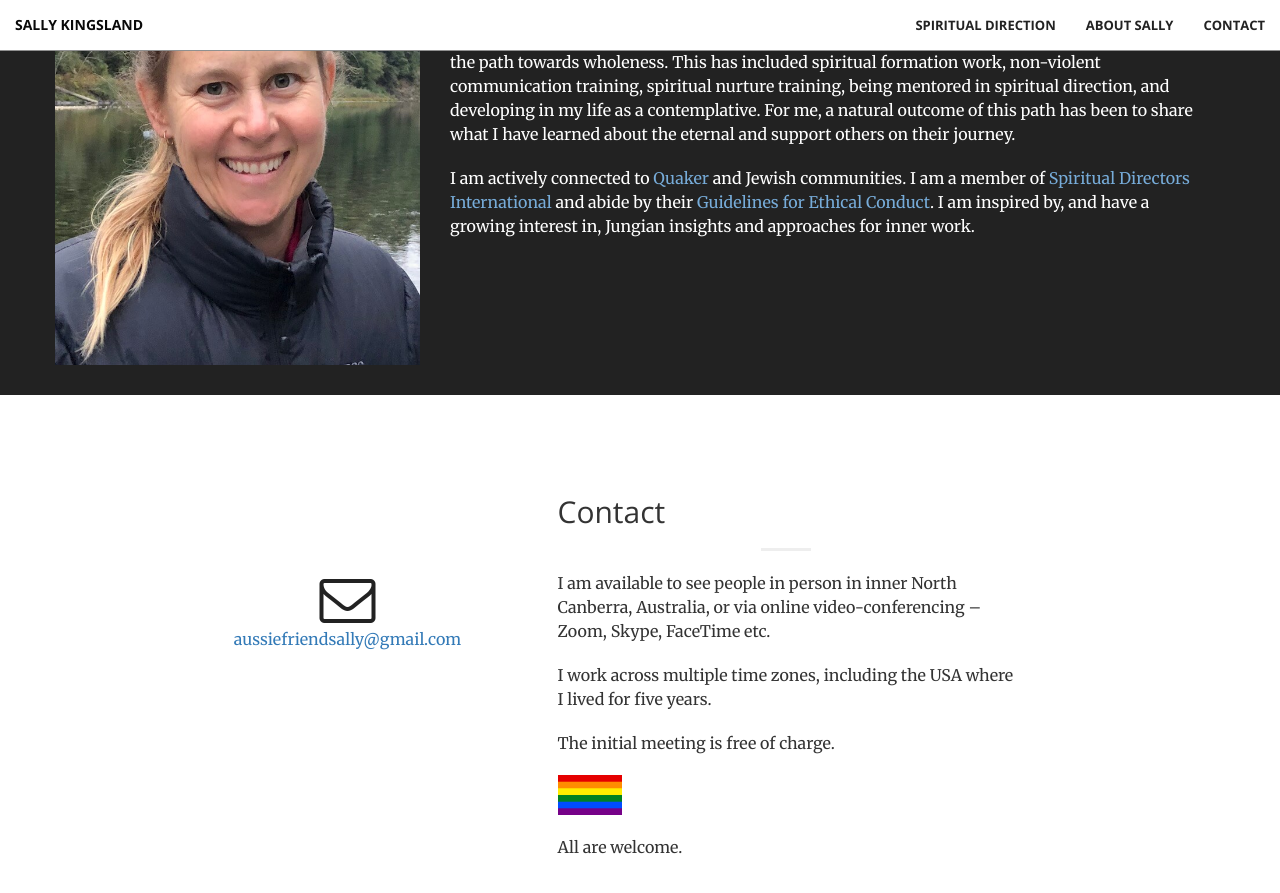
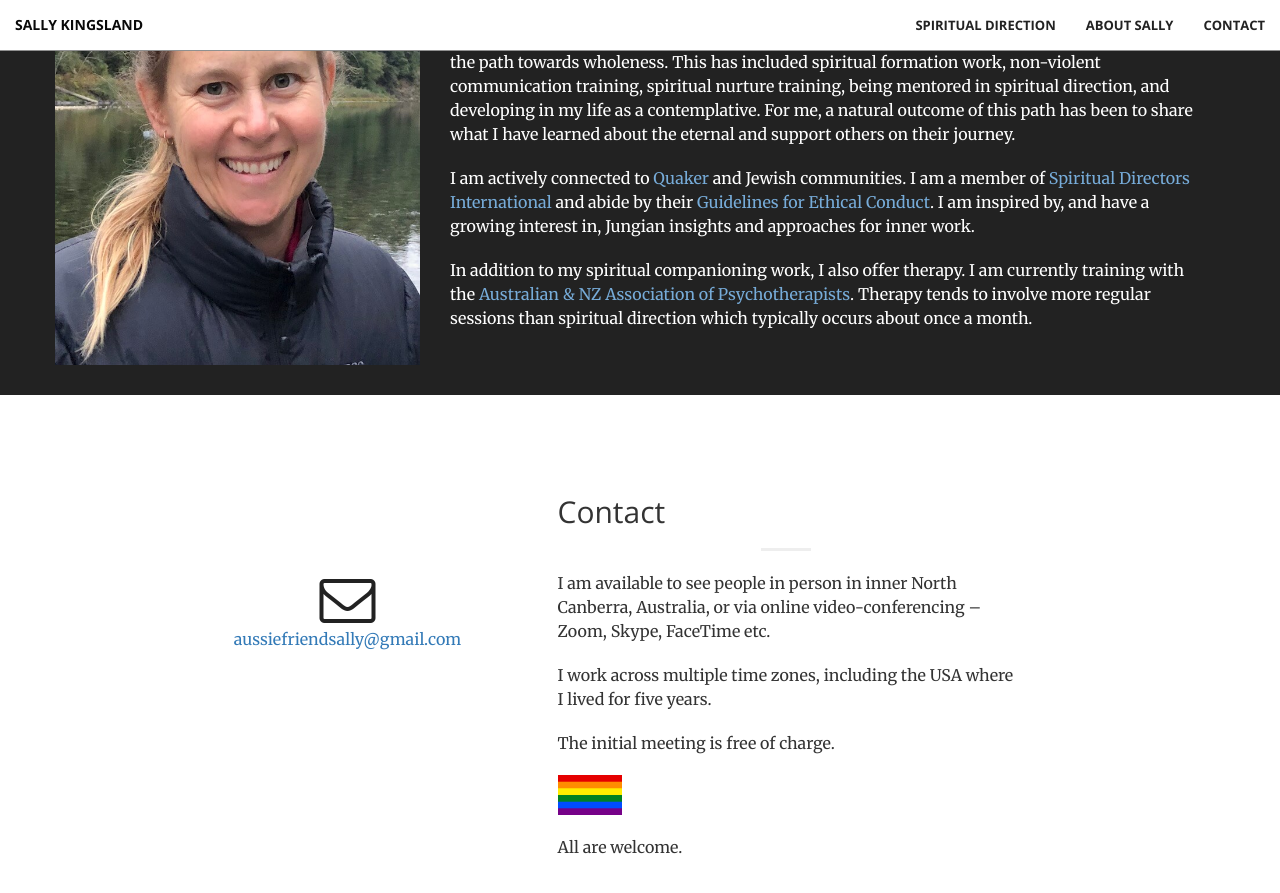
Before and after one commit to sallykingsland/sallykingsland.github.io, a Jekyll site: the page built from index.md, in a window 1280 px wide and 900 px high, scrolled down 2462 px. Shown: the top 893 px of the window. Built offline with Jekyll 4.4.1, drawn with Linux system fonts in a browser that asks for light colours.

Commit message:
Add therapy para, anzap link

```diff
--- a/_includes/about.html
+++ b/_includes/about.html
@@ -19,6 +19,11 @@
 					and Jewish communities.
 					I am a member of <a href="https://www.sdiworld.org/">Spiritual Directors International</a> and abide by their <a href="https://www.sdiworld.org/member-publications/guidelines-ethical-conduct">Guidelines for Ethical Conduct</a>. I am inspired by, and have a growing interest in, Jungian insights and approaches for inner work.
 				</p>
+				<p>
+					In addition to my spiritual companioning work, I also offer therapy. I am currently training with the
+					<a href="http://www.anzap.com.au/">Australian & NZ Association of Psychotherapists</a>.
+					Therapy tends to involve more regular sessions than spiritual direction which typically occurs about once a month.
+				</p>
 			</div>
 		</div>
     </div>
```
